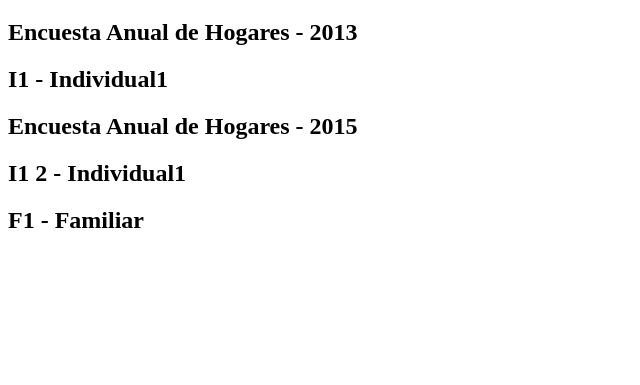
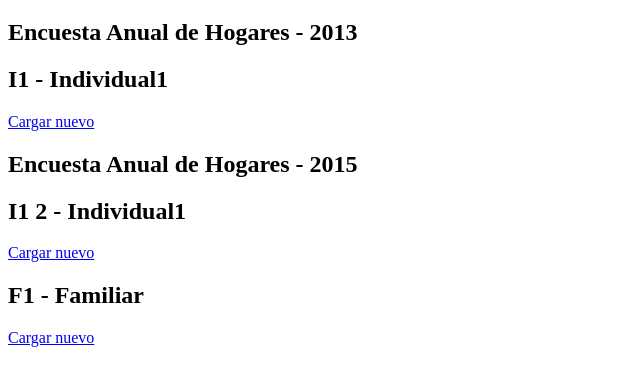
Before and after one commit to codenautas/curso-angular, a website: page clases/clase3/index.html at #/encuestas in a window 1280 px wide. Shown: the part 61-446 px from the top of the page, without its empty margins (0-640 px from the left). Drawn offline with nearby package versions, Linux system fonts and the light colour scheme; some packages are replaced by stand-ins of ours.

Commit message:
Agregamos los links

```diff
--- a/clases/clase3/views/lista.html
+++ b/clases/clase3/views/lista.html
@@ -3,6 +3,7 @@
         <h2> {{encuesta.nombre}} - {{encuesta.periodo}}</h2>
         <div ng-repeat="form in encuesta.formularios">
             <h2> {{form.id}} - {{form.nombre}}</h2>
+            <a href="#/encuestas/{{encuesta.id}}/forms/{{form.id}}">Cargar nuevo</a>
         </div>
     </div>
 </div>
```
